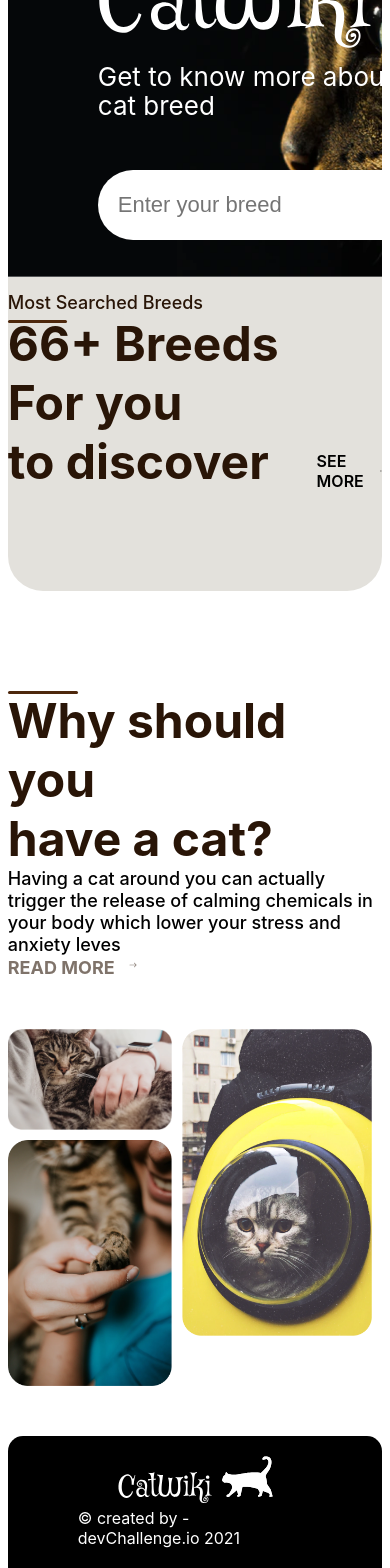
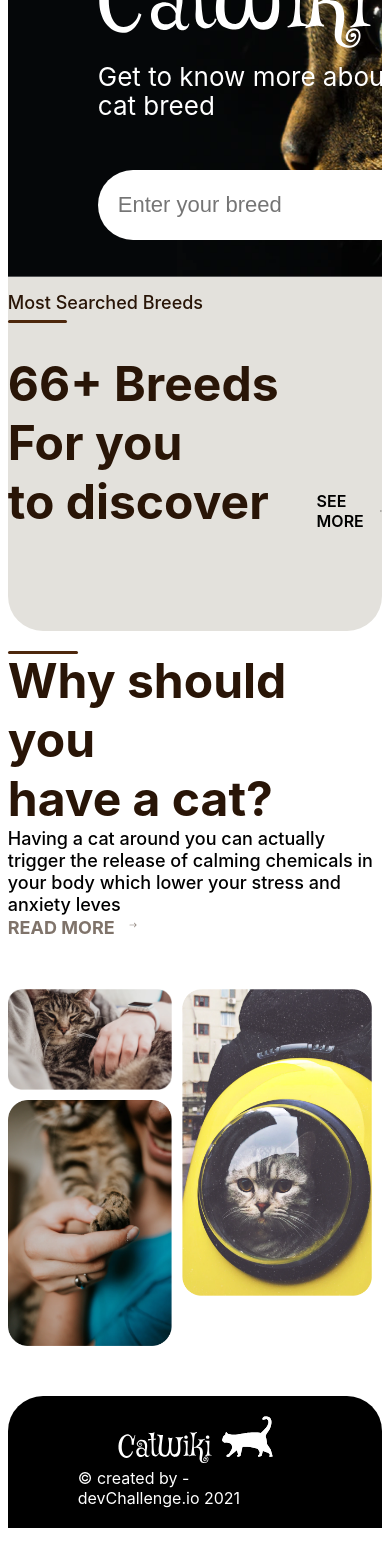
Before and after one commit to foredoll/Cat-Wiki, a React (Create React App) app: page / in a window 390 px wide. Shown: the part 291-1859 px from the top of the page. After the commit the page ends 1819 px from the top, so only its background shows below. Built offline with nearby package versions, Linux system fonts and the light colour scheme; no server answers.

Commit message:
responsive stuff

```diff
--- a/src/App.scss
+++ b/src/App.scss
@@ -11,7 +11,7 @@
    bottom: 0;
    margin-top: 50px;
    color: white;
-   border-radius: 15px 15px 0 0;
+   border-radius: 35px 35px 0 0;
    padding: 20px 70px;
    box-sizing: border-box;
    display: flex;
--- a/src/pages/Home.scss
+++ b/src/pages/Home.scss
@@ -55,17 +55,21 @@
 }
 
 .discover__container {
+   @media screen and (max-width: 768px) {
+      margin-bottom: 20px;
+      padding-bottom: 20px;
+   }
    width: 100%;
    background-color: #e3e1dc;
    padding-top: 15px;
    padding-bottom: 100px;
    margin-bottom: 100px;
    border-radius: 0 0 35px 35px;
-
    .items {
       max-width: 1200px;
       margin: 0 auto;
-      justify-content: space-evenly;
+      justify-content: space-between;
+      gap: 40px;
       flex-direction: column;
       display: flex;
    }
@@ -114,11 +118,18 @@
    display: grid;
    grid-template-columns: 1fr 1fr 1fr 1fr;
    @media screen and (max-width: 768px) {
-      grid-template-columns: 50% 50%;
+      grid-template-columns: 1fr 1fr;
    }
 }
 
 .breed__container {
+   @media screen and (max-width: 768px) {
+      margin-bottom: 20px;
+
+      img {
+         height: 200px !important;
+      }
+   }
    &:nth-of-type(1) {
       margin-right: 4%;
    }
@@ -133,6 +144,7 @@
    }
    img {
       border-radius: 25px;
+      max-width: 250px;
       width: 100%;
       height: 220px;
    }
```
